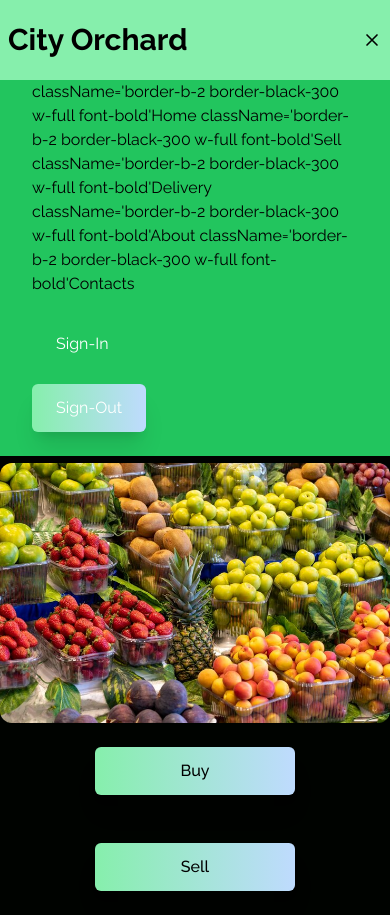
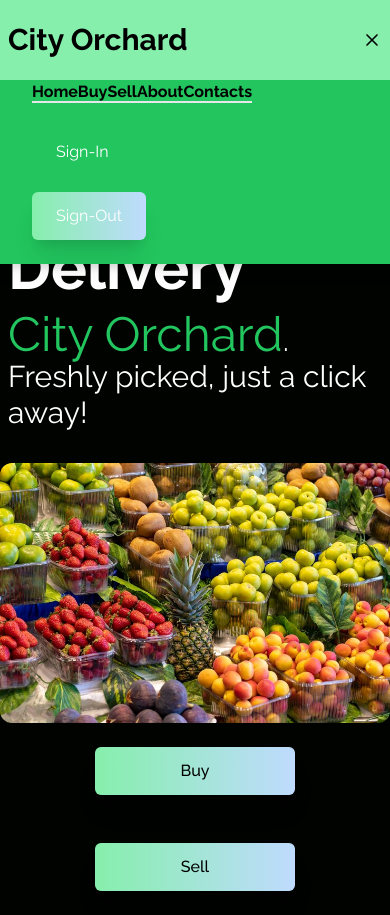
Before and after one commit to sammuthaiga/City-orchard-front-end, a React (Create React App) app: page / in a window 390 px wide. Both pictures are taken after a click on the element 372 px from the left and 40 px from the top of the page. Built offline with nearby package versions, Linux system fonts and the light colour scheme.

Commit message:
Modified the navbar component

```diff
--- a/src/components/Navbar.jsx
+++ b/src/components/Navbar.jsx
@@ -41,11 +41,11 @@ const Navbar = () => {
 
 
             <ul className={!nav ? 'hidden' : 'absolute bg-green-500 w-full px-8'}>
-                <Link> className='border-b-2 border-black-300 w-full font-bold'Home</Link>
-                <Link> className='border-b-2 border-black-300 w-full font-bold'Sell</Link>
-                <Link> className='border-b-2 border-black-300 w-full font-bold'Delivery</Link>
-                <Link> className='border-b-2 border-black-300 w-full font-bold'About</Link>
-                <Link> className='border-b-2 border-black-300 w-full font-bold'Contacts</Link>
+            <Link to="/" className='border-b-2 border-black-300 w-full font-bold'>Home</Link>
+            <Link to="/sell" className='border-b-2 border-black-300 w-full font-bold'>Buy</Link>
+               <Link to="/buy"className='border-b-2 border-black-300 w-full font-bold'>Sell</Link>
+               <Link to="/about"className='border-b-2 border-black-300 w-full font-bold'>About</Link>
+               <Link to="/contcts"className='border-b-2 border-black-300 w-full font-bold'>Contacts</Link>
                 <div className='flex flex-col my-4'>
                 <button className='group text-white w-fit px-6 py-3 my-2 mr-4 flex items-center rounded-md
                 cursor-pointer hover:bg-transparent hover:text-green-700 '>Sign-In</button>
```
